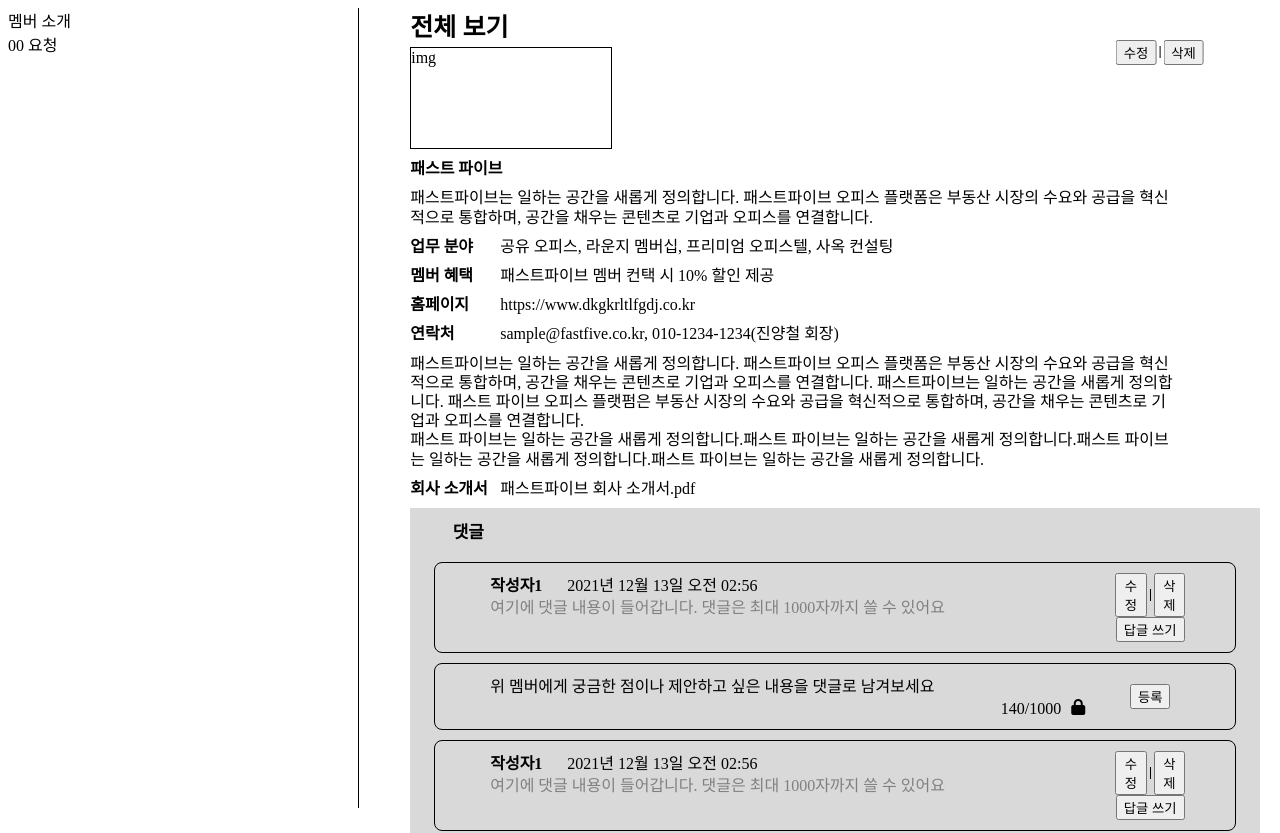
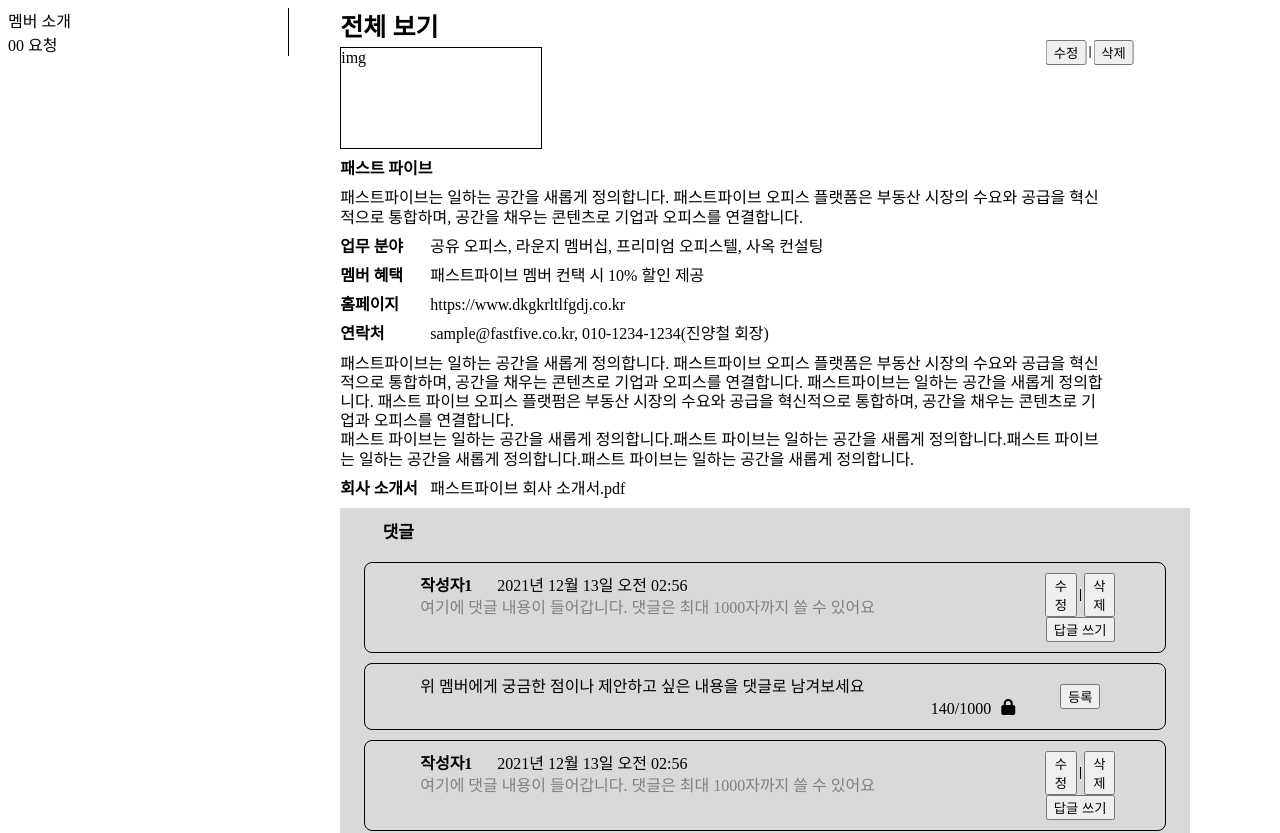
Before and after one commit to wecode-bootcamp-korea/justcode-7-fastfive-team1-front, a React (Create React App) app: page /postdetail in a window 1280 px wide. Shown: the top 833 px of the page. Built offline with nearby package versions, Linux system fonts and the light colour scheme; the HTML template or start-up script is replaced by a standard one.

Commit message:
FIX : 주석 제거 및 컨벤션 맞춰 코드 수정

```diff
--- a/src/components/Company/Company.jsx
+++ b/src/components/Company/Company.jsx
@@ -1,11 +1,11 @@
 import React from 'react';
 import css from './Company.module.scss';
 
-function Company({ name, body, comment, image }) {
+const Company = ({ name, body, comment, image }) => {
   return (
     <div className={css.companyContainer}>
       <div className={css.companyImageBox}>
-        <img src={image} alt="회사이미지" />
+        <img src={image} className={css.companyImage} alt="회사이미지" />
       </div>
       <div className={css.companyContentBox}>
         <div className={css.companyName}>
@@ -20,6 +20,6 @@ function Company({ name, body, comment, image }) {
       </div>
     </div>
   );
-}
+};
 
 export default Company;
--- a/src/components/Company/Company.module.scss
+++ b/src/components/Company/Company.module.scss
@@ -8,7 +8,7 @@
 
   .companyImageBox {
     display: flex;
-    img {
+    .companyImage {
       width: 100%;
       object-fit: cover;
       border-radius: 30px 30px 0px 0px;
--- a/src/components/Login/Login.jsx
+++ b/src/components/Login/Login.jsx
@@ -3,7 +3,7 @@ import Modal from '../Modal/Modal';
 import SignUp from '../SignUp/SignUp';
 import css from './Login.module.scss';
 
-function Login({ onClose, modalImages }) {
+const Login = ({ onClose, modalImages }) => {
   const [openSignUpModal, setOpenSignUpModal] = useState(false);
 
   const openSignUp = () => {
@@ -49,6 +49,6 @@ function Login({ onClose, modalImages }) {
       </section>
     </Modal>
   );
-}
+};
 
 export default Login;
--- a/src/components/Modal/Modal.jsx
+++ b/src/components/Modal/Modal.jsx
@@ -1,7 +1,7 @@
 import React from 'react';
 import css from './Modal.module.scss';
 
-function Modal({ children, onClose, modalImage }) {
+const Modal = ({ children, onClose, modalImage }) => {
   return (
     <div className={css.background}>
       <div className={css.imgBox}>
@@ -15,6 +15,6 @@ function Modal({ children, onClose, modalImage }) {
       </div>
     </div>
   );
-}
+};
 
 export default Modal;
--- a/src/components/Modal/ModalPortal.jsx
+++ b/src/components/Modal/ModalPortal.jsx
@@ -1,7 +1,7 @@
 import { createPortal } from 'react-dom';
 
-function ModalPortal({ children }) {
+const ModalPortal = ({ children }) => {
   return createPortal({ children }, document.getElementById('modal'));
-}
+};
 
 export default ModalPortal;
--- a/src/components/Request/Calendar/Calendar.jsx
+++ b/src/components/Request/Calendar/Calendar.jsx
@@ -6,7 +6,7 @@ import css from './Calendar.module.scss';
 import './react-datepicker.scss';
 import 'react-datepicker/dist/react-datepicker.css';
 
-function Calender({ setStartDateData, setEndDateData }) {
+const Calender = ({ setStartDateData, setEndDateData }) => {
   const [startDate, setStartDate] = useState(new Date());
   const [endDate, setEndDate] = useState(new Date());
 
@@ -41,6 +41,6 @@ function Calender({ setStartDateData, setEndDateData }) {
       </div>
     </div>
   );
-}
+};
 
 export default Calender;
--- a/src/components/Request/Member/MemberRequest.jsx
+++ b/src/components/Request/Member/MemberRequest.jsx
@@ -1,7 +1,7 @@
 import React, { useState, useEffect } from 'react';
 import css from './MemberRequest.module.scss';
 
-function MemberRequest() {
+const MemberRequest = () => {
   const [company, setCompany] = useState([]);
 
   useEffect(() => {
@@ -25,6 +25,6 @@ function MemberRequest() {
       <button className={css.submitBtn}>요청하기</button>
     </div>
   );
-}
+};
 
 export default MemberRequest;
--- a/src/components/Request/Request.jsx
+++ b/src/components/Request/Request.jsx
@@ -4,7 +4,7 @@ import OwnerForm from './Owner/OwnerRequest';
 import MemberForm from './Member/MemberRequest';
 import css from './Request.module.scss';
 
-function Request({ onClose, modalImages }) {
+const Request = ({ onClose, modalImages }) => {
   const [openMemberForm, setOpenMemberForm] = useState(true);
   const [openOwnerForm, setOpenOwnerForm] = useState(false);
 
@@ -54,6 +54,6 @@ function Request({ onClose, modalImages }) {
       </section>
     </Modal>
   );
-}
+};
 
 export default Request;
--- a/src/components/Sidebar/Sidebar.module.scss
+++ b/src/components/Sidebar/Sidebar.module.scss
@@ -1,5 +1,5 @@
 .main {
-  width: 350px;
-  height: 100vh;
+  width: 280px;
+  height: 100%;
   border-right: 1px solid black;
 }
--- a/src/pages/CompanyList/CompanyList.jsx
+++ b/src/pages/CompanyList/CompanyList.jsx
@@ -4,7 +4,7 @@ import Sidebar from '../../components/Sidebar/Sidebar';
 import Company from '../../components/Company/Company';
 import css from './CompanyList.module.scss';
 
-function CompanyList() {
+const CompanyList = () => {
   const [companyListData, setCompanyListData] = useState([]);
   useEffect(() => {
     fetch('/data/company.json')
@@ -59,6 +59,6 @@ function CompanyList() {
       </div>
     </div>
   );
-}
+};
 
 export default CompanyList;
```
Also changed, not shown: src/components/Header/Header.jsx (+2 -11 lines).
